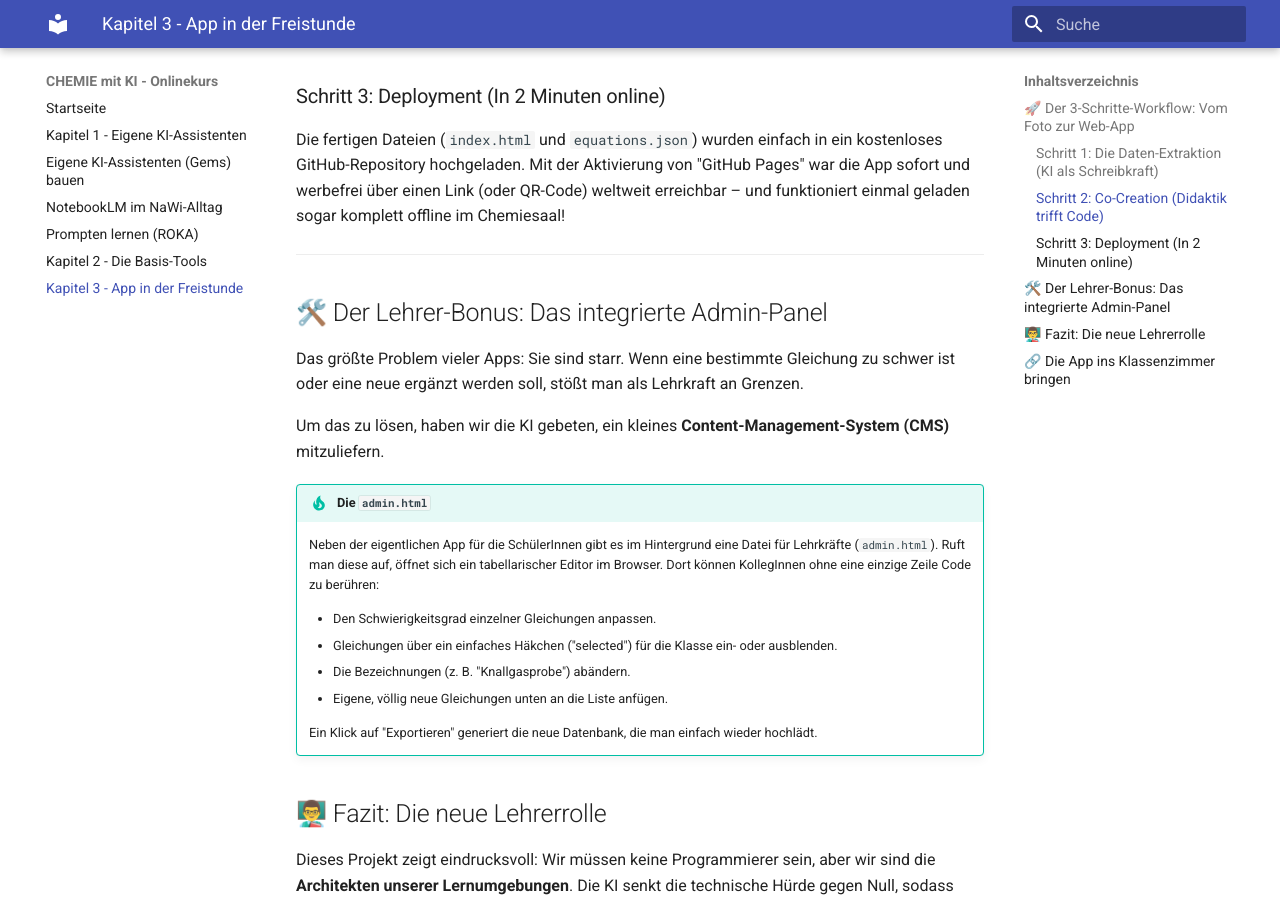
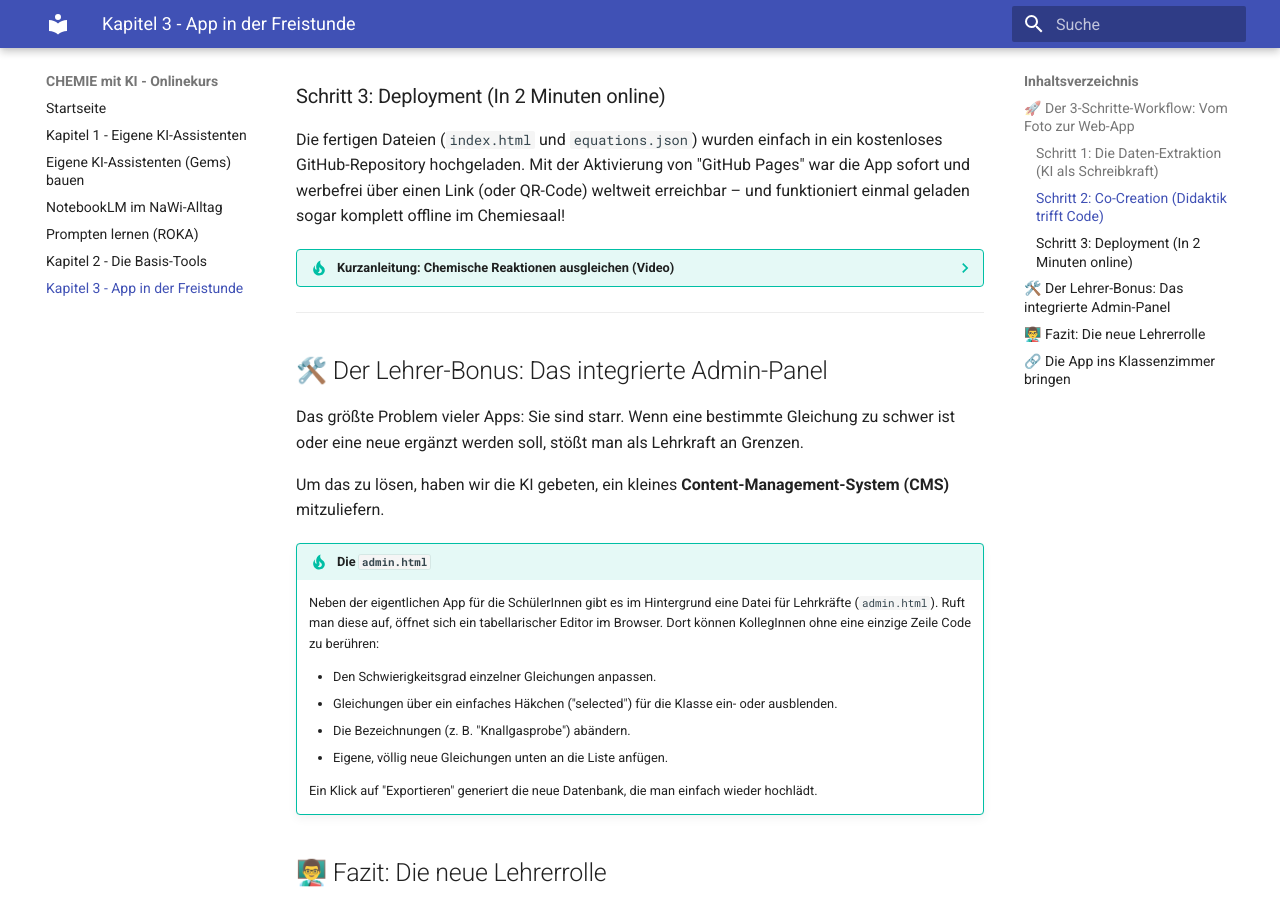
Before and after one commit to ekerzendorfer/CHEMIE-MIT-KI-ONLINEKURS, an MkDocs documentation site: the page built from docs/kapitel3.md, in a window 1280 px wide and 900 px high, scrolled down 1374 px. Built offline with MkDocs 1.6.1 and Material for MkDocs 9.7.7, drawn with Linux system fonts in a browser that asks for light colours.

Commit message:
Update kapitel3.md

```diff
--- a/docs/kapitel3.md
+++ b/docs/kapitel3.md
@@ -34,6 +34,10 @@
 ### Schritt 3: Deployment (In 2 Minuten online)
 Die fertigen Dateien (`index.html` und `equations.json`) wurden einfach in ein kostenloses GitHub-Repository hochgeladen. Mit der Aktivierung von "GitHub Pages" war die App sofort und werbefrei über einen Link (oder QR-Code) weltweit erreichbar – und funktioniert einmal geladen sogar komplett offline im Chemiesaal!
 
+??? tip "Kurzanleitung: Chemische Reaktionen ausgleichen (Video)"
+    Schwierigkeitsgrad (SEK1/2) einstellen, Anpassung im Gleichungseditor (unten):
+
+    ![Reaktionen ausgleichen](images/Gleichungstrainer.gif)
 ---
 
 ## 🛠️ Der Lehrer-Bonus: Das integrierte Admin-Panel
```
